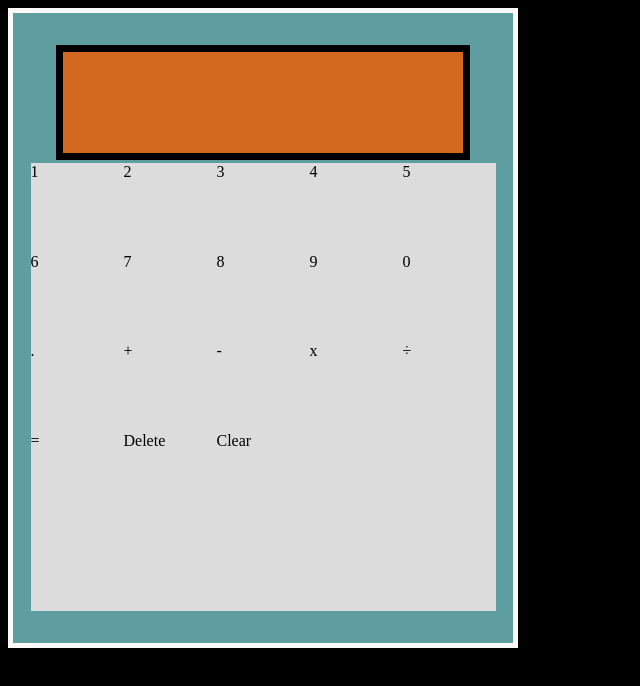
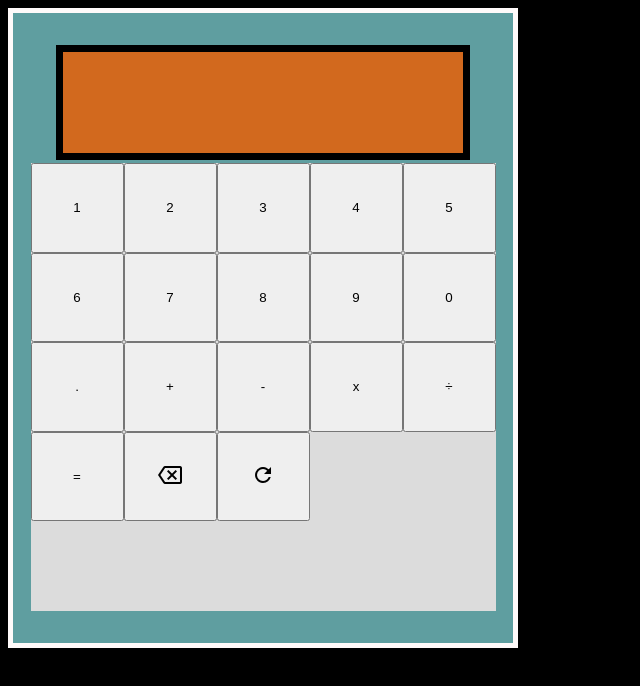
Before and after one commit to AminuMado/Calculator, a plain HTML site: page index.html in a window 1280 px wide. Shown: the whole page, without its empty margins (0-640 px from the left). Drawn offline with Linux system fonts and the light colour scheme.

Commit message:
added the footer section and completed the grid

```diff
--- a/index.html
+++ b/index.html
@@ -6,31 +6,43 @@
     <meta name="viewport" content="width=device-width, initial-scale=1.0">
     <title>Calculator</title>
     <link rel="stylesheet" href="calculator.css">
+    <link href="https://fonts.googleapis.com/icon?family=Material+Icons+Outlined"
+    rel="stylesheet">
+
     <script src="calculator.js" type="text/javascript" defer></script>
 </head>
 <body>
     <div class="main-container">
         <div class="calc-screen"></div>
         <div class="calc-buttons-container">
-            <div class="calc-button"> 1 </div>
-            <div class="calc-button"> 2 </div>
-            <div class="calc-button"> 3 </div>
-            <div class="calc-button"> 4 </div>
-            <div class="calc-button"> 5 </div>
-            <div class="calc-button"> 6 </div>
-            <div class="calc-button"> 7 </div>
-            <div class="calc-button"> 8 </div>
-            <div class="calc-button"> 9 </div>
-            <div class="calc-button"> 0 </div>
-            <div class="calc-button"> . </div>
-            <div class="calc-button"> + </div>
-            <div class="calc-button"> - </div>
-            <div class="calc-button"> x </div>
-            <div class="calc-button"> ÷ </div>
-            <div class="calc-button"> = </div>
-            <div class="calc-button"> Delete</div>
-            <div class="calc-button"> Clear </div>
+            <button class="calc-button number"> 1 </button>
+            <button class="calc-button number"> 2 </button>
+            <button class="calc-button number"> 3 </button>
+            <button class="calc-button number"> 4 </button>
+            <button class="calc-button number"> 5 </button>
+            <button class="calc-button number"> 6 </button>
+            <button class="calc-button number"> 7 </button>
+            <button class="calc-button number"> 8 </button>
+            <button class="calc-button number"> 9 </button>
+            <button class="calc-button number"> 0 </button>
+            <button class="calc-button number"> . </button>
+            <button class="calc-button operator"> + </button>
+            <button class="calc-button operator"> - </button>
+            <button class="calc-button operator"> x </button>
+            <button class="calc-button operator"> ÷ </button>
+            <button class="calc-button operator"> = </button>
+            <button class="calc-button operator"> <span class="material-icons-outlined icon">
+                backspace
+                </span></button>
+            <button class="calc-button operator"> <span class="material-icons-outlined icon">
+                refresh
+                </span> </button>
         </div>
     </div>
+    <footer class="footer">
+        <p>Copyright © 2021 AminuMado</p>
+        <a href="https://github.com/AminuMado" target="_blank">
+        <img class="github-logo" src="IMG/github-logo.svg"></a>
+    </footer>
 </body>
 </html>
```
